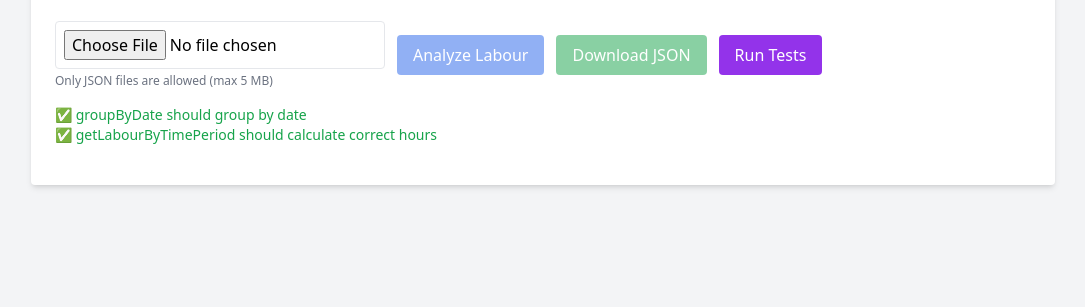
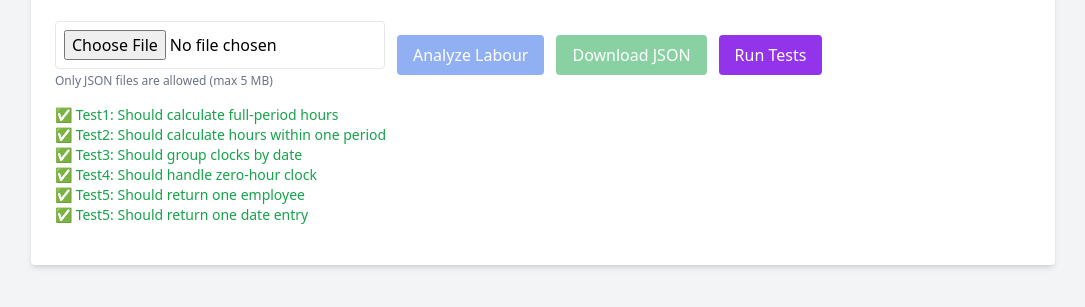
Before and after one commit to anandrajendran121991/labour-period-tracker, a plain HTML site: page index.html in a window 1280 px wide. Both pictures are taken after a click on the button "Run Tests". Shown: the part 83-390 px from the top of the page, without its empty margins (97-1182 px from the left). Drawn offline with nearby package versions, Linux system fonts and the light colour scheme.

Commit message:
Additional test cases and updated readme

```diff
--- a/index.html
+++ b/index.html
@@ -334,32 +334,104 @@
         }
 
         // --- Sample Test Cases ---
-        const sampleClocks = [
+
+        // ✅ Test 1: Clock spanning multiple periods fully
+        const test1Clocks = [
           {
-            employee_id: 1,
-            clock_in_datetime: "2025-09-12T05:30:00",
-            clock_out_datetime: "2025-09-12T13:45:00",
+            employee_id: 2,
+            clock_in_datetime: "2025-09-13T04:00:00",
+            clock_out_datetime: "2025-09-13T23:30:00",
           },
         ];
+        const result1 = getLabourByTimePeriod(test1Clocks);
+        const expected1 = {
+          period1: 7,
+          period2: 6,
+          period3: 5,
+          period4: 1.5,
+        };
 
-        const grouped = groupByDate(sampleClocks);
         assertEqual(
-          Object.keys(grouped)[0],
-          "2025-09-12",
-          "groupByDate should group by date"
+          result1,
+          expected1,
+          "Test1: Should calculate full-period hours"
         );
 
-        const labourPeriods = getLabourByTimePeriod(sampleClocks);
-        const expected = {
-          period1: 6.5,
-          period2: 1.75,
+        // ✅ Test 2: Clock within one period
+        const test2Clocks = [
+          {
+            employee_id: 3,
+            clock_in_datetime: "2025-09-14T12:15:00",
+            clock_out_datetime: "2025-09-14T15:45:00",
+          },
+        ];
+        const result2 = getLabourByTimePeriod(test2Clocks);
+        const expected2 = {
+          period1: 0,
+          period2: 3.5,
           period3: 0,
           period4: 0,
         };
         assertEqual(
-          labourPeriods,
-          expected,
-          "getLabourByTimePeriod should calculate correct hours"
+          result2,
+          expected2,
+          "Test2: Should calculate hours within one period"
+        );
+
+        // ✅ Test 3: groupByDate with multiple dates
+        const test3Clocks = [
+          {
+            employee_id: 4,
+            clock_in_datetime: "2025-09-15T08:00:00",
+            clock_out_datetime: "2025-09-15T12:00:00",
+          },
+          {
+            employee_id: 4,
+            clock_in_datetime: "2025-09-16T13:00:00",
+            clock_out_datetime: "2025-09-16T17:00:00",
+          },
+        ];
+        const result3 = groupByDate(test3Clocks);
+        assertEqual(
+          Object.keys(result3).length,
+          2,
+          "Test3: Should group clocks by date"
+        );
+
+        // ✅ Test 4: Handling invalid or zero-hour clocks
+        const test4Clocks = [
+          {
+            employee_id: 5,
+            clock_in_datetime: "2025-09-17T10:00:00",
+            clock_out_datetime: "2025-09-17T10:00:00",
+          },
+        ];
+        const result4 = getLabourByTimePeriod(test4Clocks);
+        const expected4 = {
+          period1: 0,
+          period2: 0,
+          period3: 0,
+          period4: 0,
+        };
+        assertEqual(result4, expected4, "Test4: Should handle zero-hour clock");
+
+        // ✅ Test 5: Checking analyzeLabour output structure
+        const test5Data = {
+          employees: [{ id: 6, first_name: "TestUser" }],
+          clocks: [
+            {
+              employee_id: 6,
+              clock_in_datetime: "2025-09-18T06:00:00",
+              clock_out_datetime: "2025-09-18T09:00:00",
+            },
+          ],
+        };
+        const result5 = analyzeLabour(test5Data);
+        assertEqual(result5.length, 1, "Test5: Should return one employee");
+        assertEqual(
+          result5[0].labour.length,
+          1,
+          "Test5: Should return one date entry"
         );
 
         results.forEach((r) => {
```
Also changed, not shown: 1 other file.
